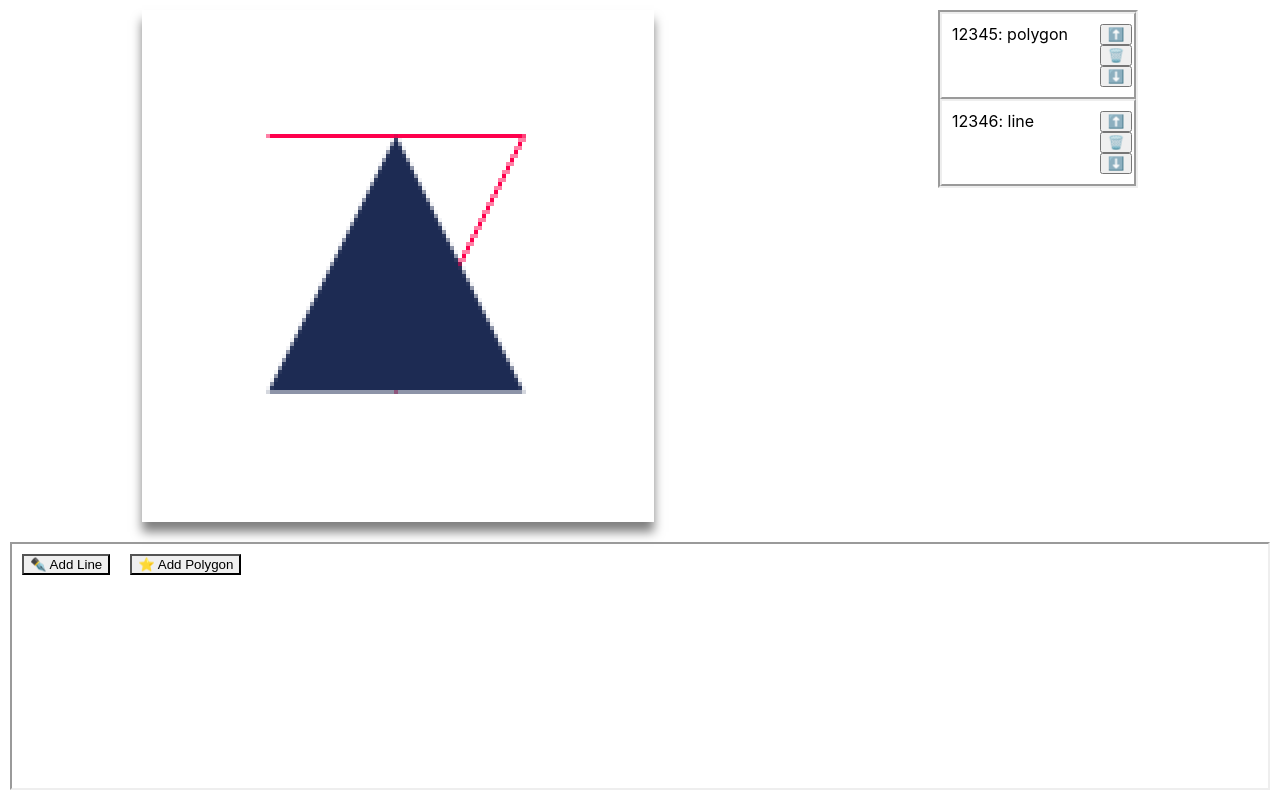
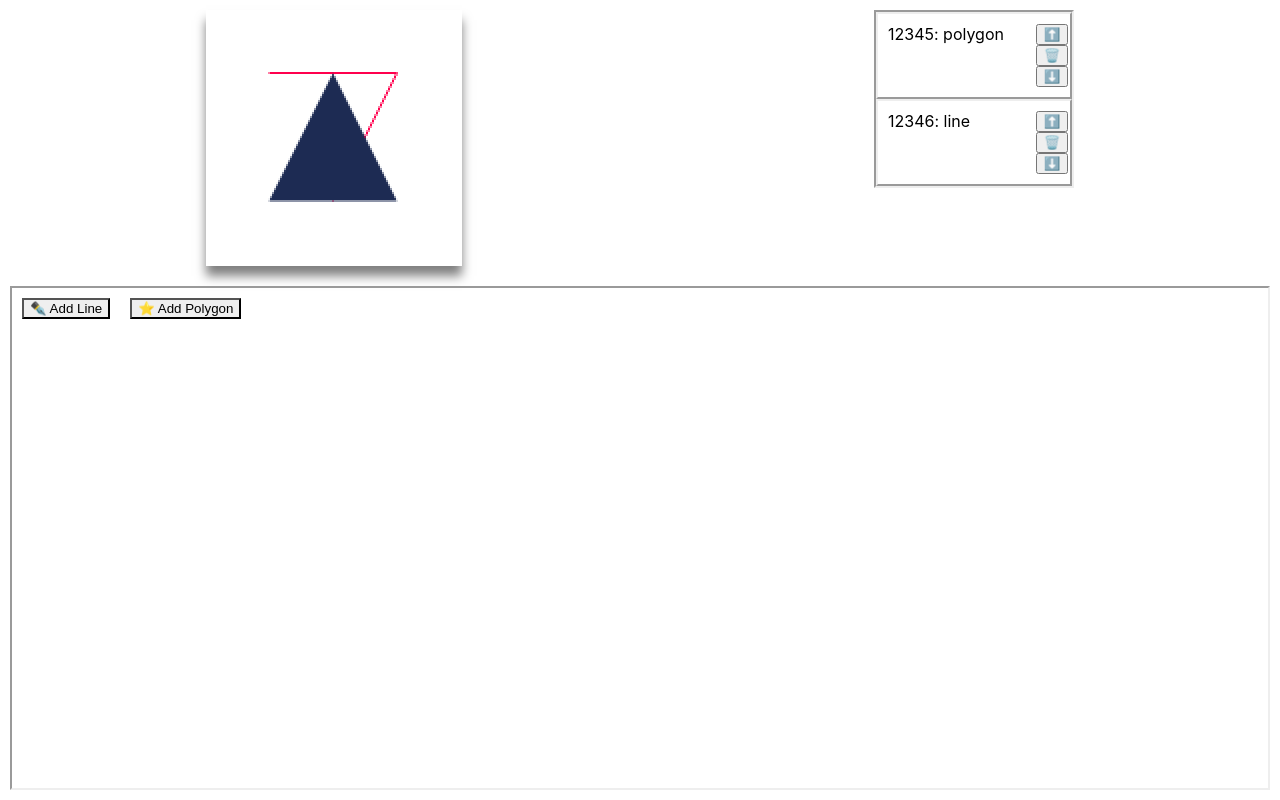
Before and after one commit to hypothete/gmagic, a React (Create React App) app: page / in a window 1280 px wide. Built offline with nearby package versions, Linux system fonts and the light colour scheme.

Commit message:
adding points, still need to figure out remove

```diff
--- a/src/actions/actionTypes.js
+++ b/src/actions/actionTypes.js
@@ -4,6 +4,7 @@ export const MOVE_COMMAND_UP = 'MOVE_COMMAND_UP';
 export const MOVE_COMMAND_DOWN = 'MOVE_COMMAND_DOWN';
 export const MOVE_POINT = 'MOVE_POINT';
 export const ADD_POINT = 'ADD_POINT';
+export const REMOVE_POINT = 'REMOVE_POINT';
 
 export const SET_ACTIVE_COMMAND = 'SET_ACTIVE_COMMAND';
 
--- a/src/actions/commands.js
+++ b/src/actions/commands.js
@@ -46,3 +46,10 @@ export function addPoint(id, x, y) {
     payload: { id, x, y }
   };
 }
+
+export function removePoint(id, index) {
+  return {
+    type: types.REMOVE_POINT,
+    payload: { id, index }
+  };
+}
--- a/src/components/Canvas.js
+++ b/src/components/Canvas.js
@@ -4,11 +4,11 @@ import styled from 'styled-components';
 
 import colors from '../utils/colors';
 
-import {addPoint, movePoint} from '../actions/commands';
+import {addPoint, movePoint, removePoint} from '../actions/commands';
 
 const PixelCanvas = styled.canvas`
-  width: 512px;
-  height: 512px;
+  width: 256px;
+  height: 256px;
   image-rendering: optimizeSpeed;
   image-rendering: -moz-crisp-edges;
   image-rendering: -webkit-optimize-contrast;
@@ -17,6 +17,7 @@ const PixelCanvas = styled.canvas`
   -ms-interpolation-mode: nearest-neighbor;
   box-shadow: 0px 10px 10px rgba(0,0,0,0.5);
   flex-shrink: 0;
+  z-index: 1;
 `;
 
 class Canvas extends Component {
@@ -27,6 +28,7 @@ class Canvas extends Component {
     this.handleMouseMove = this.handleMouseMove.bind(this);
     this.handleMouseUp = this.handleMouseUp.bind(this);
     this.handleClick = this.handleClick.bind(this);
+    this.handleContextMenu = this.handleContextMenu.bind(this);
 
     this.state = {
       dragIndex: -1
@@ -48,6 +50,7 @@ class Canvas extends Component {
     this.ctx.clearRect(0, 0, this.refs.canvas.width, this.refs.canvas.height);
     const {commands, activeCommand} = props;
     const cmds = [...commands].reverse();
+    let activeCmd;
     cmds.forEach(cmd => {
       switch(cmd.type) {
         case 'POLYGON': {
@@ -87,15 +90,20 @@ class Canvas extends Component {
           return;
       }
       if(cmd.id === activeCommand) {
-        // draw points
-        this.ctx.strokeStyle = colors[cmd.colorId];
-        for (let i=0; i< cmd.points.length; i+=2) {
-          const x = cmd.points[i] - 0.5;
-          const y = cmd.points[i+1] - 0.5;
-          this.ctx.strokeRect(x-2, y-2, 4, 4);
-        }
+        activeCmd = cmd;
       }
     });
+    if(activeCmd) {
+      // draw points
+      this.ctx.globalCompositeOperation = 'xor';
+      this.ctx.strokeStyle = colors[activeCmd.colorId];
+      for (let i=0; i< activeCmd.points.length; i+=2) {
+        const x = activeCmd.points[i] - 0.5;
+        const y = activeCmd.points[i+1] - 0.5;
+        this.ctx.strokeRect(x-2, y-2, 4, 4);
+      }
+      this.ctx.globalCompositeOperation = 'source-over';
+    }
   }
 
   convert(evt) {
@@ -111,16 +119,8 @@ class Canvas extends Component {
     return Math.pow(b.x-a.x, 2) + Math.pow(b.y - a.y, 2);
   }
 
-  handleClick(evt) {
-    evt.stopPropagation();
-    evt.preventDefault();
-  }
-
-  handleMouseDown(evt) {
-    evt.stopPropagation();
-    evt.preventDefault();
+  getNearestPoint(evt) {
     const xy = this.convert(evt);
-    if (!this.props.activeCommand || this.props.drawingMode !== 'EDIT_POINTS') return;
     const cmd = this.props.commands.find(someCmd => someCmd.id === this.props.activeCommand);
     // check dist to points
     let nearest = -1;
@@ -130,11 +130,29 @@ class Canvas extends Component {
         y: cmd.points[i+1]
       };
       const dist = this.dist(pt, xy);
-      if (dist < 4) {
+      if (dist < 8) {
         nearest = i;
         break;
       }
     }
+    return nearest;
+  }
+
+  handleClick(evt) {
+    evt.stopPropagation();
+    evt.preventDefault();
+    if (!this.props.activeCommand) return;
+    if (this.props.drawingMode === 'EDIT_POINTS') return;
+    // add point
+    const { x, y } = this.convert(evt);
+    this.props.addPoint(this.props.activeCommand, x, y);
+  }
+
+  handleMouseDown(evt) {
+    evt.stopPropagation();
+    evt.preventDefault();
+    if (!this.props.activeCommand || this.props.drawingMode !== 'EDIT_POINTS') return;
+    const nearest = this.getNearestPoint(evt);
     if (nearest >= 0) {
       // found a point
       this.setState({
@@ -160,6 +178,12 @@ class Canvas extends Component {
     });
   }
 
+  handleContextMenu(evt) {
+    evt.stopPropagation();
+    evt.preventDefault();
+    return false;
+  }
+
   render() {
     return (
       <PixelCanvas ref="canvas"
@@ -167,6 +191,7 @@ class Canvas extends Component {
         onMouseMove={this.handleMouseMove}
         onMouseUp={this.handleMouseUp}
         onClick={this.handleClick}
+        onContextMenu={this.handleContextMenu}
       ></PixelCanvas>
     );
   }
@@ -180,4 +205,4 @@ const mapStateToProps = state => {
   };
 }
 
-export default connect(mapStateToProps, {addPoint, movePoint})(Canvas);
+export default connect(mapStateToProps, {addPoint, movePoint, removePoint})(Canvas);
--- a/src/components/CommandList.js
+++ b/src/components/CommandList.js
@@ -7,7 +7,7 @@ import CommandListItem from './CommandListItem';
 const StyledList = styled.div`
   border: 2px inset;
   min-width: 200px;
-  max-height: 512px;
+  max-height: 80vh;
   overflow-y: scroll;
 `;
 
--- a/src/components/ToolsPalette.js
+++ b/src/components/ToolsPalette.js
@@ -9,6 +9,7 @@ const ToolsWrap = styled.div`
   border: 2px inset;
   margin: 10px;
   flex: 1;
+  z-index: 2;
 `;
 
 const ToolButton = styled.button`
--- a/src/reducers/commands.js
+++ b/src/reducers/commands.js
@@ -83,6 +83,19 @@ export default function commandsReducer(state = initialState.commands, action) {
       });
     }
 
+    case types.REMOVE_POINT: {
+      const {id, index} = action.payload;
+      return state.map(cmd => {
+        if (cmd.id === id) {
+          return {
+            ...cmd,
+            points: cmd.points.splice(index, 2)
+          }
+        }
+        return cmd;
+      });
+    }
+
     default:
       return state;
   }
```
